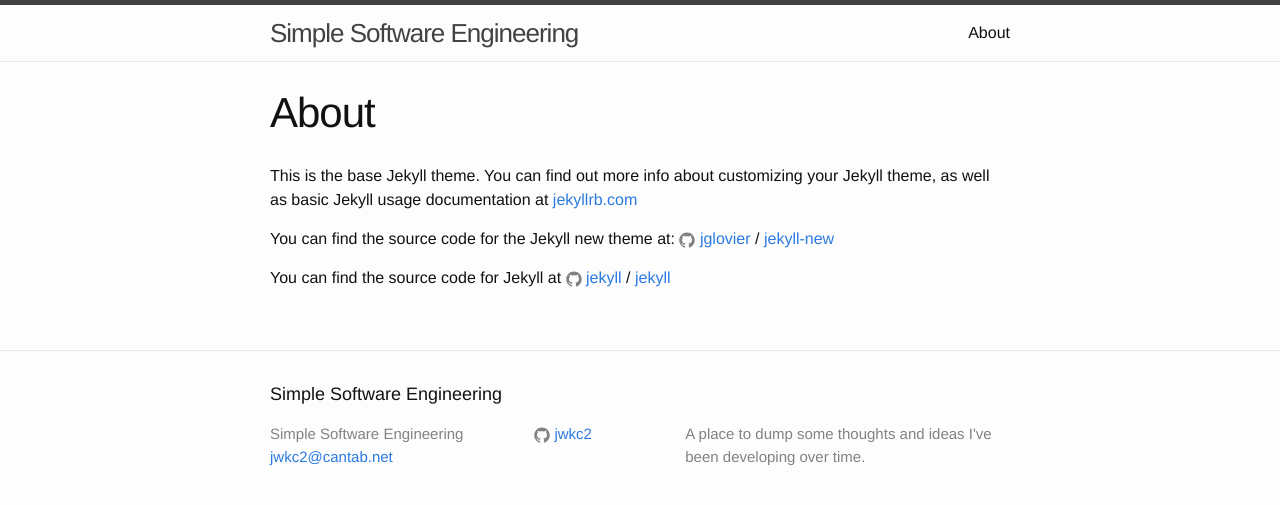
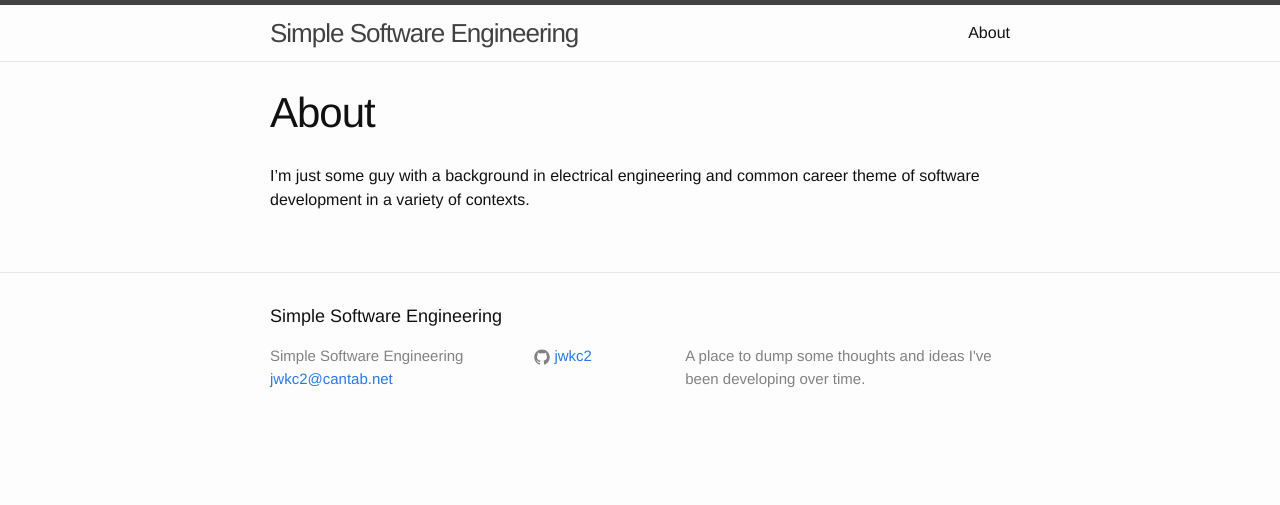
Before and after one commit to jwkc2/jwkc2.github.io, a Jekyll site: the page built from about.md, in a window 1280 px wide. Shown: the top 505 px of the page. Built offline with Jekyll 4.4.1, drawn with Linux system fonts in a browser that asks for light colours.

Commit message:
Wrote a brief description in the About page

```diff
--- a/about.md
+++ b/about.md
@@ -4,12 +4,4 @@
 permalink: /about/
 ---
 
-This is the base Jekyll theme. You can find out more info about customizing your Jekyll theme, as well as basic Jekyll usage documentation at [jekyllrb.com](http://jekyllrb.com/)
-
-You can find the source code for the Jekyll new theme at:
-{% include icon-github.html username="jglovier" %} /
-[jekyll-new](https://github.com/jglovier/jekyll-new)
-
-You can find the source code for Jekyll at
-{% include icon-github.html username="jekyll" %} /
-[jekyll](https://github.com/jekyll/jekyll)
+I'm just some guy with a background in electrical engineering and common career theme of software development in a variety of contexts.
```
